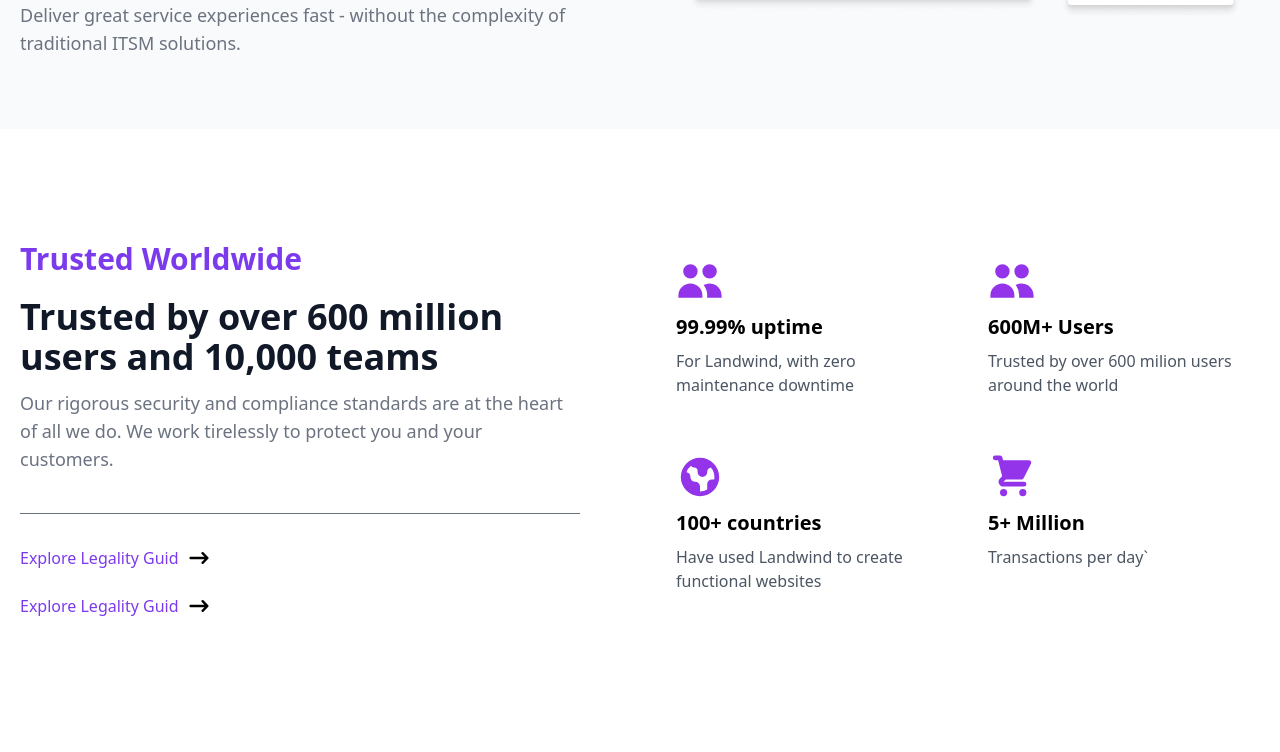
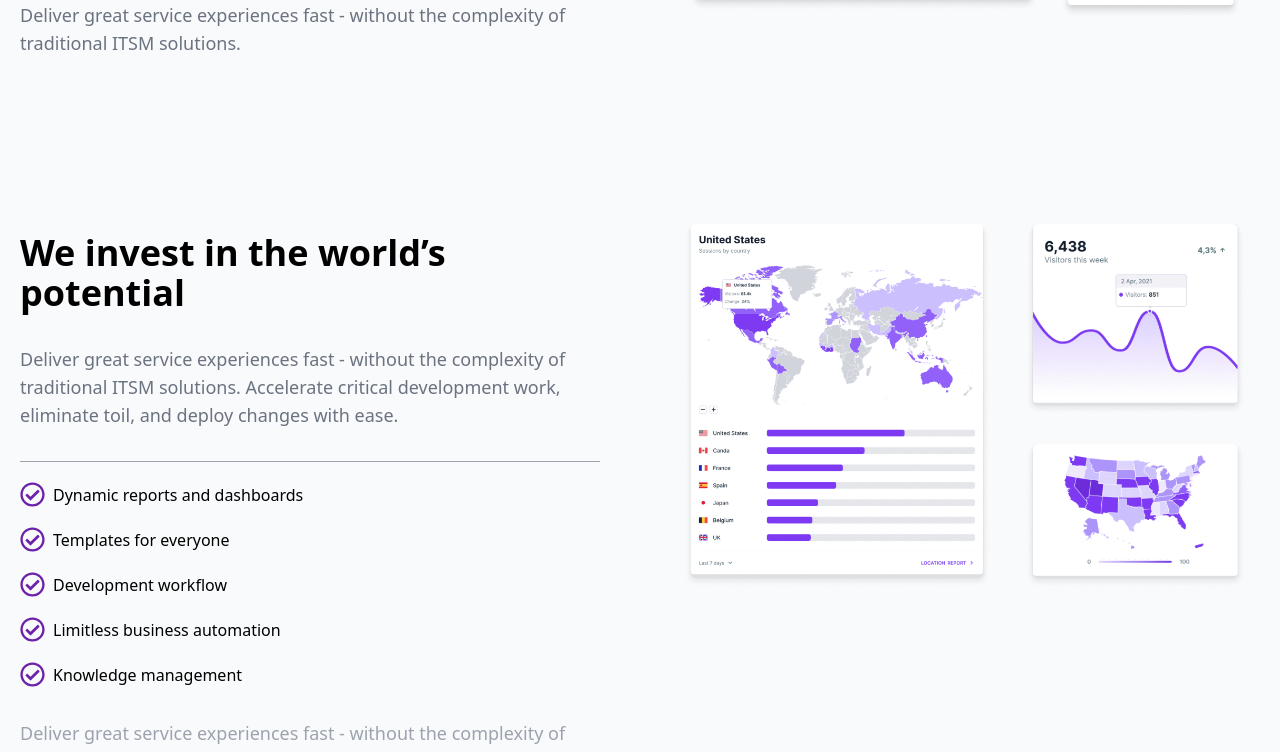
Before and after one commit to Apple197/AjayCo, a Next.js app: page / in a window 1280 px wide. Shown: the part 1216-1968 px from the top of the page. Built offline with nearby package versions, Linux system fonts and the light colour scheme.

Commit message:
Added new section in this site.

```diff
--- a/app/page.js
+++ b/app/page.js
@@ -16,7 +16,7 @@
       <Herosection />
       <Logos />
       <Tools />
-
+      <Toolinfo2 />
       <Trustedby />
       <Pricing />
       <Accordian />
```
